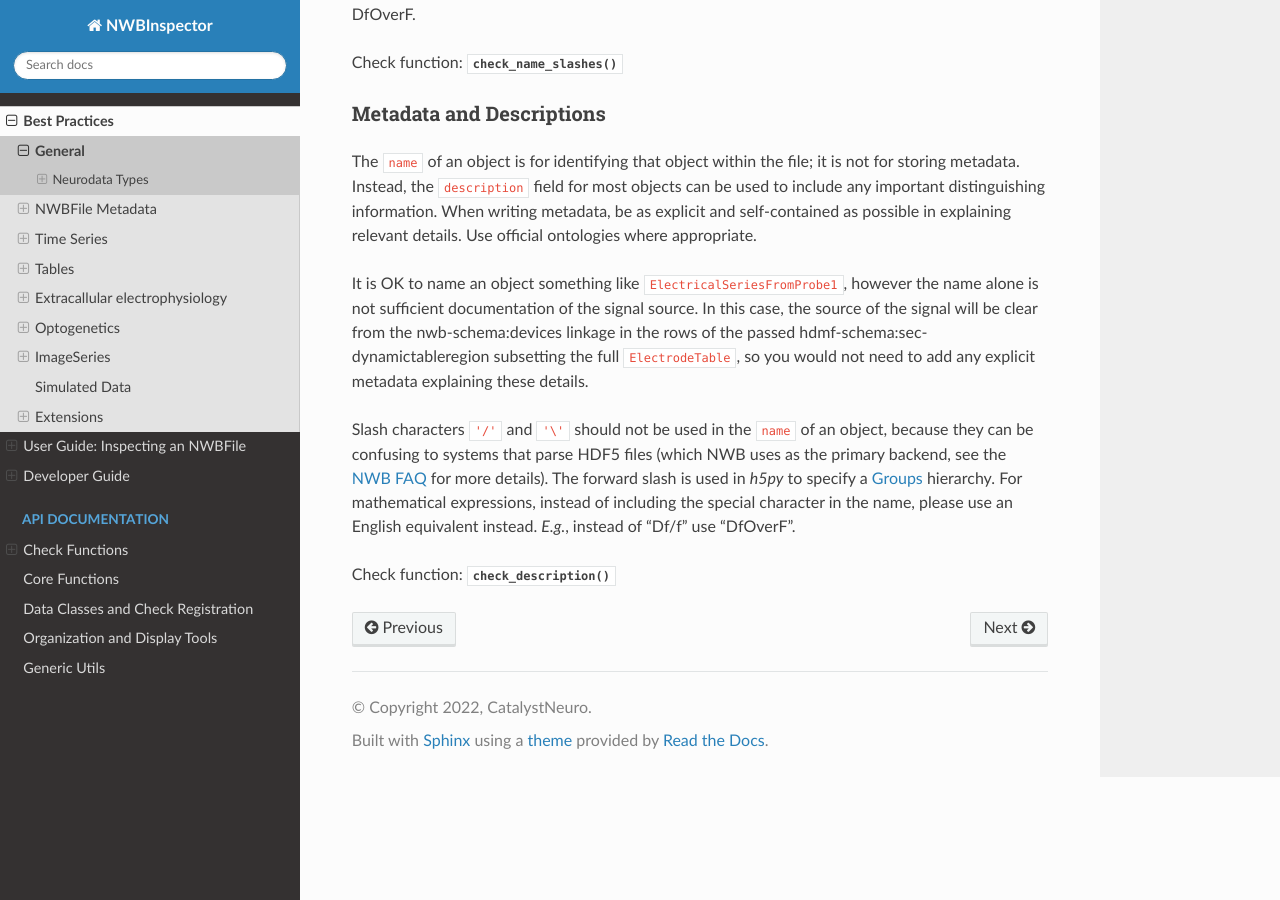
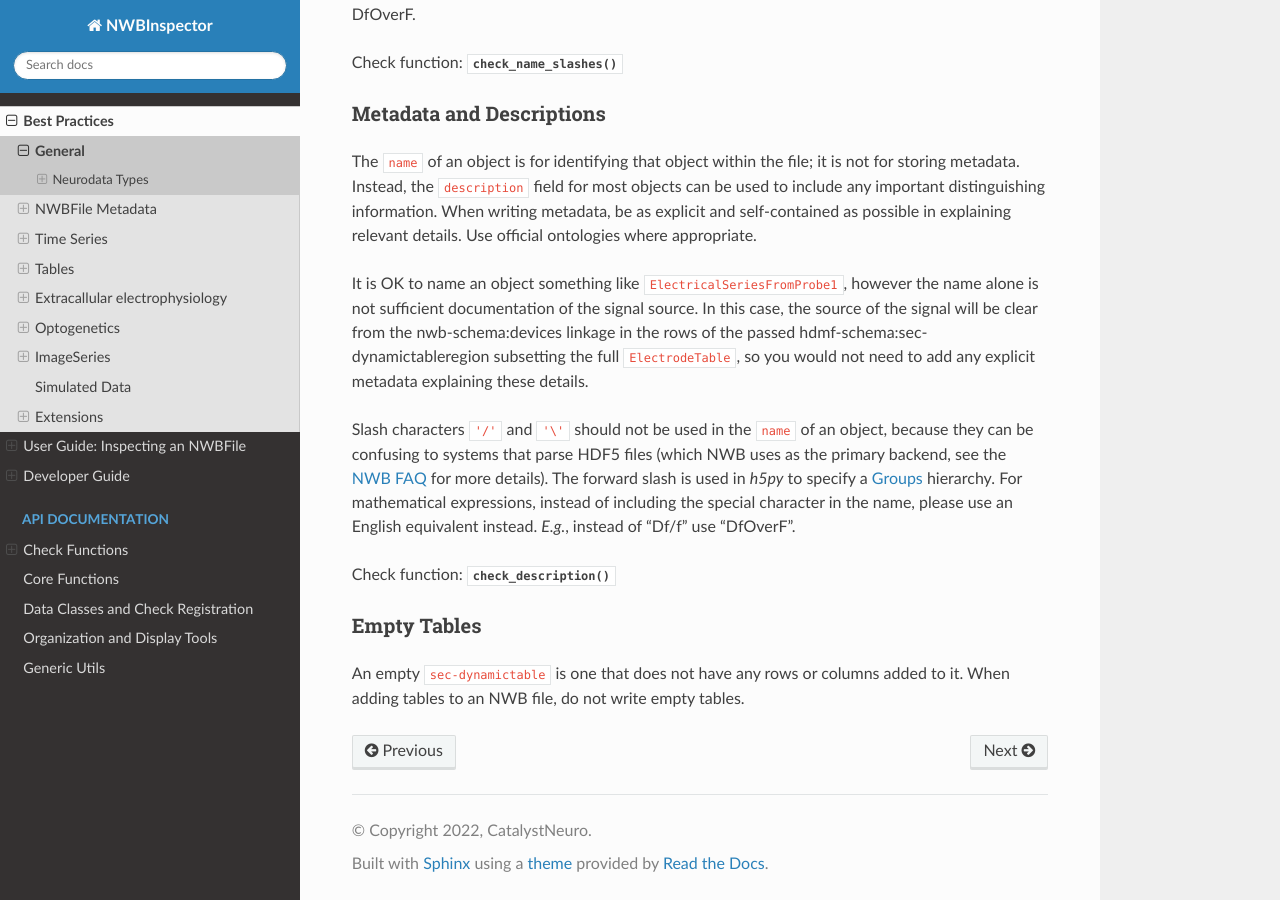
Before and after one commit to NeurodataWithoutBorders/nwbinspector, a Sphinx documentation site: the page built from docs/best_practices/general.rst, in a window 1280 px wide and 900 px high, scrolled down 799 px. Built offline with Sphinx 7.4.7 and the Read the Docs theme 2.0.0, drawn with Linux system fonts in a browser that asks for light colours; cross-references to code outside the pages are shown as plain code.

Commit message:
Update general.rst

```diff
--- a/docs/best_practices/general.rst
+++ b/docs/best_practices/general.rst
@@ -68,3 +68,12 @@ For mathematical expressions, instead of including the special character in the
 instead. *E.g.*, instead of "Df/f" use "DfOverF".
 
 Check function: :py:meth:`~nwbinspector.checks.general.check_description`
+
+
+
+.. _best_practice_empty_table:
+
+Empty Tables
+~~~~~~~~~~~~
+
+An empty :hdmf-schema:`sec-dynamictable` is one that does not have any rows or columns added to it. When adding tables to an NWB file, do not write empty tables.
```
